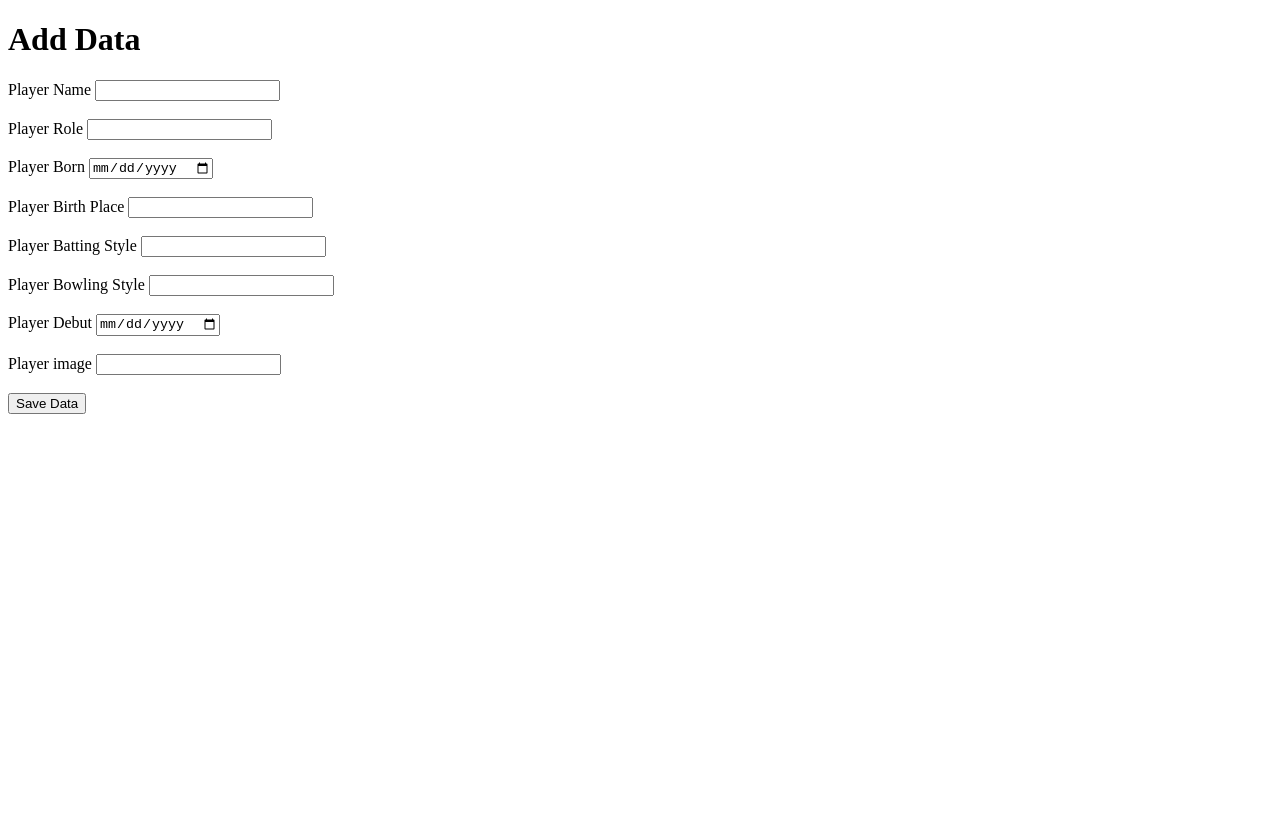
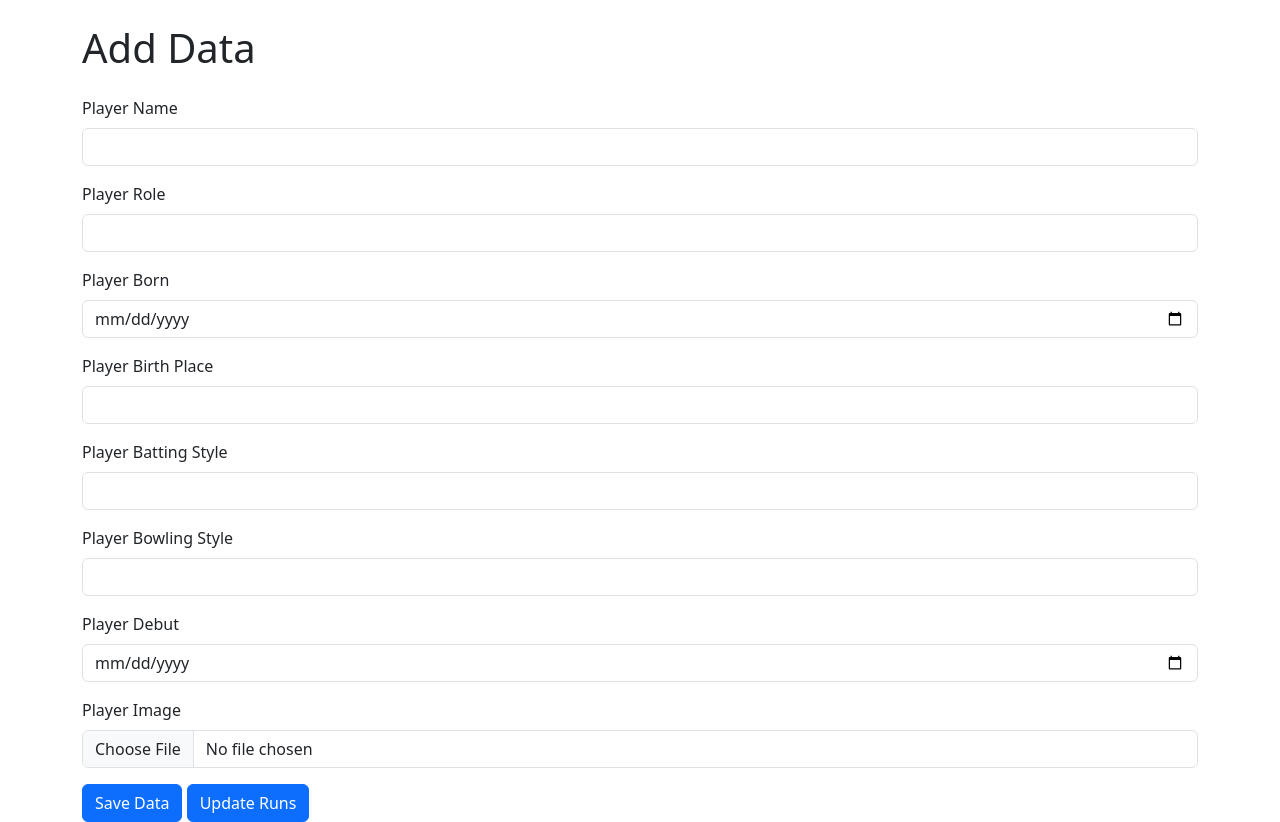
Before and after one commit to bilalparray/TeamAwesomeBackend, a website: page index.html in a window 1280 px wide. Before the commit the page ends 800 px from the top, so only its background shows below. Drawn offline with nearby package versions, Linux system fonts and the light colour scheme.

Commit message:
bootstrapped

```diff
--- a/index.html
+++ b/index.html
@@ -4,51 +4,103 @@
     <meta charset="UTF-8" />
     <meta name="viewport" content="width=device-width, initial-scale=1.0" />
     <title>Add Data</title>
+    <!-- Bootstrap CSS -->
+    <link
+      href="https://cdnjs.cloudflare.com/ajax/libs/bootstrap/5.3.0/css/bootstrap.min.css"
+      rel="stylesheet"
+    />
   </head>
   <body>
-    <h1>Add Data</h1>
+    <div class="container">
+      <h1 class="my-4">Add Data</h1>
       <form id="dataForm">
-      <label for="name">Player Name</label>
-      <input type="text" name="name" id="name" required /><br /><br />
-
-      <label for="role">Player Role</label>
-      <input type="text" name="role" id="role" required /><br /><br />
-
-      <label for="born">Player Born</label>
-      <input type="date" name="born" id="born" /><br /><br />
-
-      <label for="birthplace">Player Birth Place</label>
+        <div class="mb-3">
+          <label for="name" class="form-label">Player Name</label>
           <input
             type="text"
+            class="form-control"
+            name="name"
+            id="name"
+            required
+          />
+        </div>
+
+        <div class="mb-3">
+          <label for="role" class="form-label">Player Role</label>
+          <input
+            type="text"
+            class="form-control"
+            name="role"
+            id="role"
+            required
+          />
+        </div>
+
+        <div class="mb-3">
+          <label for="born" class="form-label">Player Born</label>
+          <input type="date" class="form-control" name="born" id="born" />
+        </div>
+
+        <div class="mb-3">
+          <label for="birthplace" class="form-label">Player Birth Place</label>
+          <input
+            type="text"
+            class="form-control"
             name="birthplace"
             id="birthplace"
             required
-      /><br /><br />
+          />
+        </div>
 
-      <label for="battingstyle">Player Batting Style</label>
+        <div class="mb-3">
+          <label for="battingstyle" class="form-label"
+            >Player Batting Style</label
+          >
           <input
             type="text"
+            class="form-control"
             name="battingstyle"
             id="battingstyle"
             required
-      /><br /><br />
+          />
+        </div>
 
-      <label for="bowling-style">Player Bowling Style</label>
+        <div class="mb-3">
+          <label for="bowlingstyle" class="form-label"
+            >Player Bowling Style</label
+          >
           <input
             type="text"
+            class="form-control"
             name="bowlingstyle"
             id="bowlingstyle"
             required
-      /><br /><br />
+          />
+        </div>
 
-      <label for="debut">Player Debut</label>
-      <input type="date" name="debut" id="debut" /><br /><br />
+        <div class="mb-3">
+          <label for="debut" class="form-label">Player Debut</label>
+          <input type="date" class="form-control" name="debut" id="debut" />
+        </div>
 
-      <label for="image">Player image</label>
-      <input type="text" name="image" id="image" /><br /><br />
+        <div class="mb-3">
+          <label for="image" class="form-label">Player Image</label>
+          <input
+            type="file"
+            class="form-control"
+            name="image"
+            id="image"
+            accept="image/*"
+          />
+        </div>
 
-      <button type="submit">Save Data</button>
+        <button type="submit" class="btn btn-primary">Save Data</button>
+        <a type="button" class="btn btn-primary" href="/update">Update Runs</a>
       </form>
+    </div>
+
+    <!-- Bootstrap JS (optional if you're not using Bootstrap's JavaScript components) -->
+    <script src="https://cdnjs.cloudflare.com/ajax/libs/bootstrap/5.3.0/js/bootstrap.bundle.min.js"></script>
 
     <script>
       document
@@ -58,6 +110,10 @@
 
           const formData = new FormData(this);
 
+          // Convert image to base64
+          const imageFile = formData.get("image");
+          const base64Image = await convertToBase64(imageFile);
+
           const requestData = {
             name: formData.get("name"),
             role: formData.get("role"),
@@ -66,9 +122,7 @@
             battingstyle: formData.get("battingstyle"),
             bowlingstyle: formData.get("bowlingstyle"),
             debut: formData.get("debut"),
-            image: formData.get("image"),
-
-            // Omitting other fields to initialize them as empty arrays on the server side
+            image: base64Image,
           };
           console.log(requestData);
           try {
@@ -94,6 +148,15 @@
             alert("An error occurred while adding player");
           }
         });
+
+      function convertToBase64(file) {
+        return new Promise((resolve, reject) => {
+          const reader = new FileReader();
+          reader.readAsDataURL(file);
+          reader.onload = () => resolve(reader.result.split(",")[1]);
+          reader.onerror = (error) => reject(error);
+        });
+      }
     </script>
   </body>
 </html>
```
Lines whose indentation alone changed are shown as unchanged.
